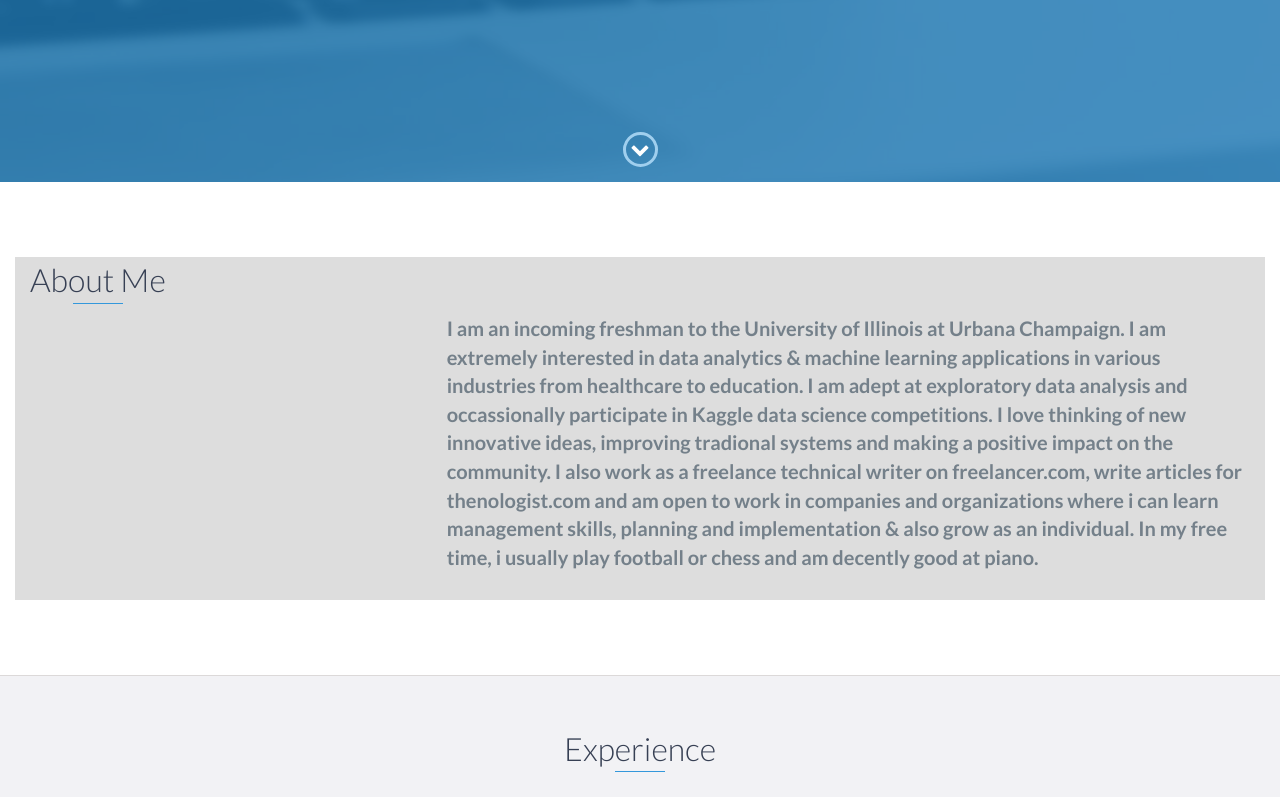
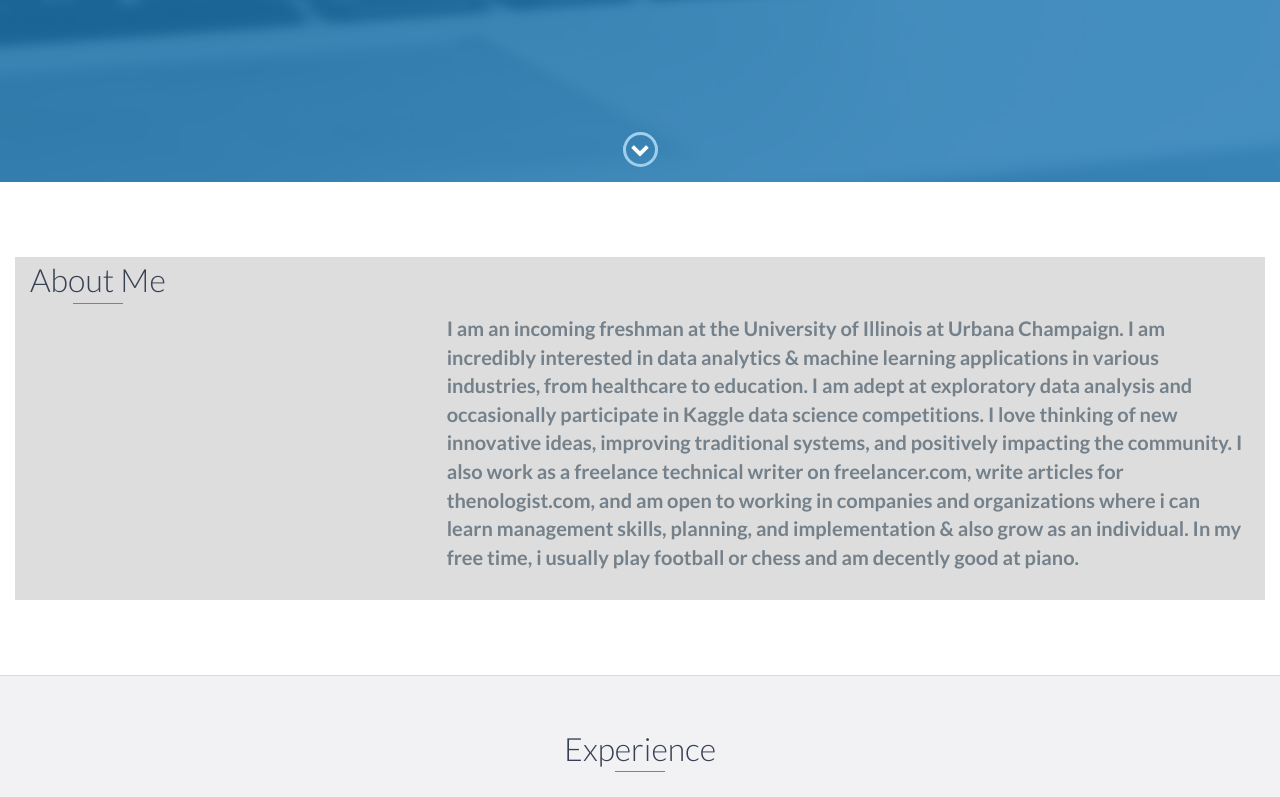
Before and after one commit to AyushSharma173/My_Portfolio, a website: page index.html in a window 1280 px wide. Shown: the part 618-1415 px from the top of the page. Drawn offline with nearby package versions, Linux system fonts and the light colour scheme.

Commit message:
Update index.html

```diff
--- a/index.html
+++ b/index.html
@@ -73,10 +73,10 @@
                 </div>
                 <div class="col-md-8">
                     <p><br><br>
-			    I am an incoming freshman to the University of Illinois at Urbana Champaign. I am extremely interested in data analytics & machine learning applications in various industries from healthcare to education.
-			    I am adept at exploratory data analysis and occassionally participate in Kaggle data science competitions. I love thinking of new innovative ideas, improving tradional systems and making a positive impact on the community.
-			    I also work as a freelance technical writer on freelancer.com, write articles for thenologist.com and am open to work in companies and organizations where i can learn management skills, planning and implementation & also grow as an individual.
-			    In my free time, i usually play football or chess and am decently good at piano.
+         I am an incoming freshman at the University of Illinois at Urbana Champaign. I am incredibly interested in data analytics & machine learning applications in various industries, from healthcare to education.
+	 I am adept at exploratory data analysis and occasionally participate in Kaggle data science competitions. I love thinking of new innovative ideas, improving traditional systems, and positively impacting the community.
+	 I also work as a freelance technical writer on freelancer.com, write articles for thenologist.com, and am open to working in companies and organizations where i can learn management skills, planning, and implementation & also grow as an individual.
+	 In my free time, i usually play football or chess and am decently good at piano.
 			    <br>
 			    <br>
                     </p>
```
